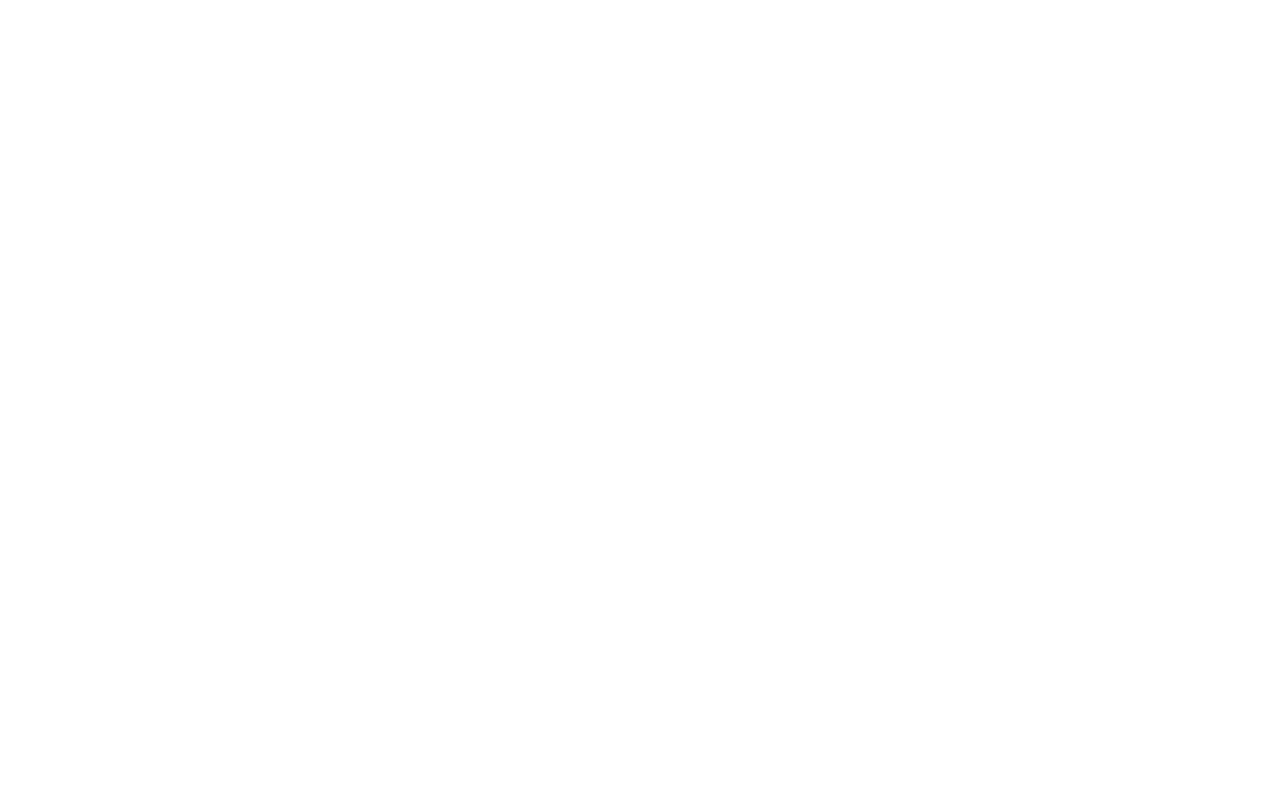
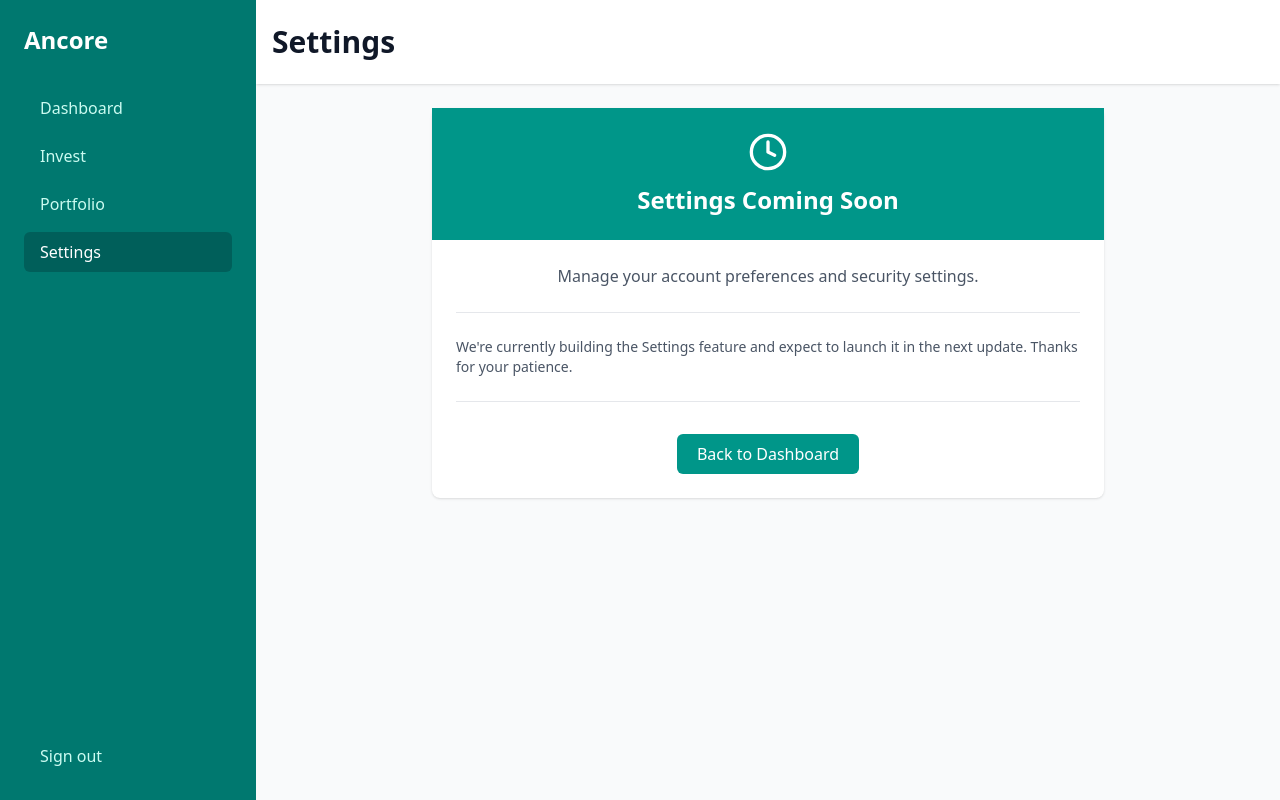
Before and after one commit to okersh33/investment-project, a React (Vite) app in the folder frontend/: page /settings in a window 1280 px wide. Before the commit this address had no page. Built offline with nearby package versions, Linux system fonts and the light colour scheme; sample sign-in values are in the browser's storage.

Commit message:
added coming soon page for incomplete routes

```diff
--- a/frontend/src/App.tsx
+++ b/frontend/src/App.tsx
@@ -4,6 +4,7 @@
 import { Login } from "./pages/Login";
 import { Home } from "./pages/Home";
 import { Invest } from "./pages/Invest";
+import { ComingSoon } from "./pages/ComingSoon";
 
 export const App = () => {
   const userAuth = useUserAuth();
@@ -31,6 +32,22 @@
             </ProtectedRoute>
           }
         />
+        <Route
+          path="/portfolio"
+          element={
+            <ProtectedRoute>
+              <ComingSoon page="Portfolio" />
+            </ProtectedRoute>
+          }
+        />
+        <Route
+          path="/settings"
+          element={
+            <ProtectedRoute>
+              <ComingSoon page="Settings" />
+            </ProtectedRoute>
+          }
+        />
       </Routes>
     </BrowserRouter>
   );
--- /dev/null
+++ b/frontend/src/pages/ComingSoon.tsx
@@ -0,0 +1,65 @@
+import { Link } from "react-router-dom";
+import { Header } from "../components/Header/Header";
+import { Sidebar } from "../components/Sidebar/Sidebar";
+import { FiClock } from "react-icons/fi";
+
+interface ComingSoonProps {
+  page: string;
+}
+
+export const ComingSoon: React.FC<ComingSoonProps> = ({ page }) => {
+  const featureDescriptions: Record<string, string> = {
+    Portfolio:
+      "See how your investments are performing with our tracking tools.",
+    Settings: "Manage your account preferences and security settings.",
+  };
+
+  const description =
+    featureDescriptions[page] ||
+    "This feature is in development and coming soon.";
+
+  return (
+    <div className="flex min-h-screen bg-gray-50">
+      <Sidebar />
+
+      <div className="flex-1 flex flex-col">
+        <Header page={page} />
+
+        <main className="flex-grow p-6">
+          <div className="max-w-2xl mx-auto">
+            <div className="bg-white rounded-lg shadow">
+              <div className="bg-teal-600 p-6 text-white">
+                <div className="flex justify-center mb-3">
+                  <FiClock className="w-10 h-10" />
+                </div>
+                <h2 className="text-2xl font-bold text-center">
+                  {page} Coming Soon
+                </h2>
+              </div>
+
+              <div className="p-6">
+                <p className="text-gray-600 mb-6 text-center">{description}</p>
+
+                <div className="border-t border-b border-gray-200 py-6 my-6">
+                  <p className="text-sm text-gray-600">
+                    We're currently building the {page} feature and expect to
+                    launch it in the next update. Thanks for your patience.
+                  </p>
+                </div>
+
+                <div className="text-center mt-8">
+                  <Link
+                    to="/"
+                    className="inline-block bg-teal-600 text-white px-5 py-2 rounded-md hover:bg-teal-700"
+                  >
+                    Back to Dashboard
+                  </Link>
+                </div>
+              </div>
+            </div>
+          </div>
+        </main>
+      </div>
+    </div>
+  );
+};
```
